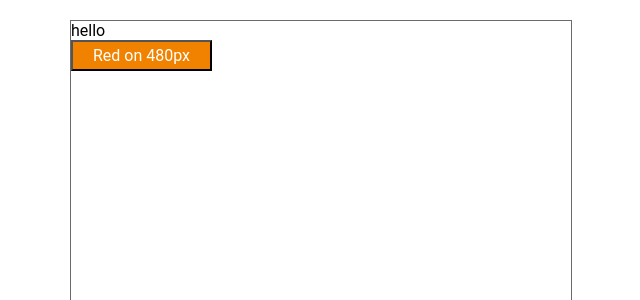
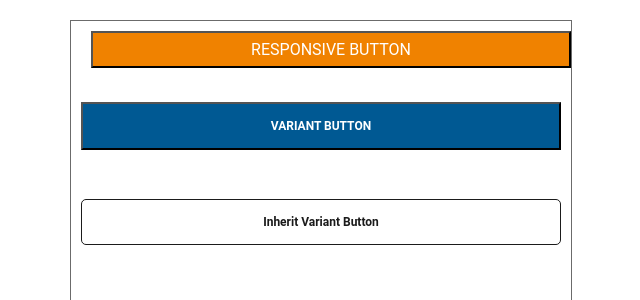
Before and after one commit to an-nguyen-2-ts/stld-stitches, a Next.js app: page / in a window 1280 px wide. Shown: the top 300 px of the page, without its empty margins (319-959 px from the left). Built offline with nearby package versions, Linux system fonts and the light colour scheme.

Commit message:
feat: inherit button and pseudo

```diff
--- a/next.config.js
+++ b/next.config.js
@@ -2,6 +2,6 @@
 const nextConfig = {
   reactStrictMode: true,
   swcMinify: true,
-}
+};
 
-module.exports = nextConfig
+module.exports = nextConfig;
--- a/pages/index.tsx
+++ b/pages/index.tsx
@@ -7,26 +7,78 @@ const Wrapper = styled('div', {
   margin: '20px auto',
   border: '1px solid $gray',
   height: 'calc(100vh - 40px)',
+  display: 'flex',
+  flexDirection: 'column',
 });
 
 const Button = styled('button', {
   background: '$red',
-  padding: '4px 20px',
+  padding: '7px 20px',
   color: '$white',
   fontSize: '$18px',
   display: 'block',
+  cursor: 'pointer',
+  mt: '10px',
+  ml: '20px',
 
   '@pd480': {
     fontSize: '$16px',
     background: '$secondary',
+  },
+
+  variants: {
+    pureMargin: {
+      true: {
+        marginTop: '$15px',
+        height: '$size$adu',
+      },
+    },
+  },
+});
+
+const ButtonVariant = styled('button', {
+  background: '$link',
+  padding: '$sm $xs',
+  fontSize: '$12px',
+  color: '$white',
+  display: 'block',
+  cursor: 'pointer',
+  fontWeight: '$bold',
+
+  variants: {
+    pureMargin: {
+      true: {
+        margin: '$sm $xs',
+      },
+    },
+  },
+});
+
+const ButtonInherit = styled(ButtonVariant, {
+  background: '$white',
+  color: '$text',
+  border: '1px solid $text',
+  borderRadius: '5px',
+
+  '&:hover': {
+    transition: '0.2s ease',
+    background: '$text',
+    color: '$white',
   },
 });
 
 const Home: NextPage = () => {
   return (
     <Wrapper>
-      hello
-      <Button>Red on 480px</Button>
+      <Button>RESPONSIVE BUTTON</Button>
+
+      <br />
+
+      <ButtonVariant pureMargin>VARIANT BUTTON</ButtonVariant>
+
+      <br />
+
+      <ButtonInherit pureMargin>Inherit Variant Button</ButtonInherit>
     </Wrapper>
   );
 };
--- a/styles/stitches.config.ts
+++ b/styles/stitches.config.ts
@@ -7,7 +7,7 @@ export const { getCssText, styled } = createStitches({
     colors: {
       primary: '#fbc500',
       secondary: '#f08200',
-      link: '#f15a22',
+      link: '#005993',
       text: '#1b1b1b',
       white: '#ffffff',
       gray: '#6b6b6b',
@@ -23,6 +23,21 @@ export const { getCssText, styled } = createStitches({
       '28px': `${pixelToRem(28)}rem`,
       '36px': `${pixelToRem(36)}rem`,
     },
+    fontWeights: {
+      normal: '400',
+      semiBold: '500',
+      bold: '600',
+    },
+    space: {
+      xxs: `${pixelToRem(5)}rem`,
+      xs: `${pixelToRem(10)}rem`,
+      sm: `${pixelToRem(15)}rem`,
+    },
+    sizes: {
+      '1px': '1px',
+      '3px': '3px',
+      '5px': '5px',
+    },
   },
   media: {
     pd480: '(min-width: 480px)',
@@ -31,8 +46,29 @@ export const { getCssText, styled } = createStitches({
     pd1200: '(min-width: 1024px)',
   },
   utils: {
+    // Abbreviated margin properties
     m: (value: string | number) => ({
       margin: value,
     }),
+    mt: (value: string | number) => ({
+      marginTop: value,
+    }),
+    mr: (value: string | number) => ({
+      marginRight: value,
+    }),
+    mb: (value: string | number) => ({
+      marginBottom: value,
+    }),
+    ml: (value: string | number) => ({
+      marginLeft: value,
+    }),
+    mx: (value: string | number) => ({
+      marginLeft: value,
+      marginRight: value,
+    }),
+    my: (value: string | number) => ({
+      marginTop: value,
+      marginBottom: value,
+    }),
   },
 });
```
